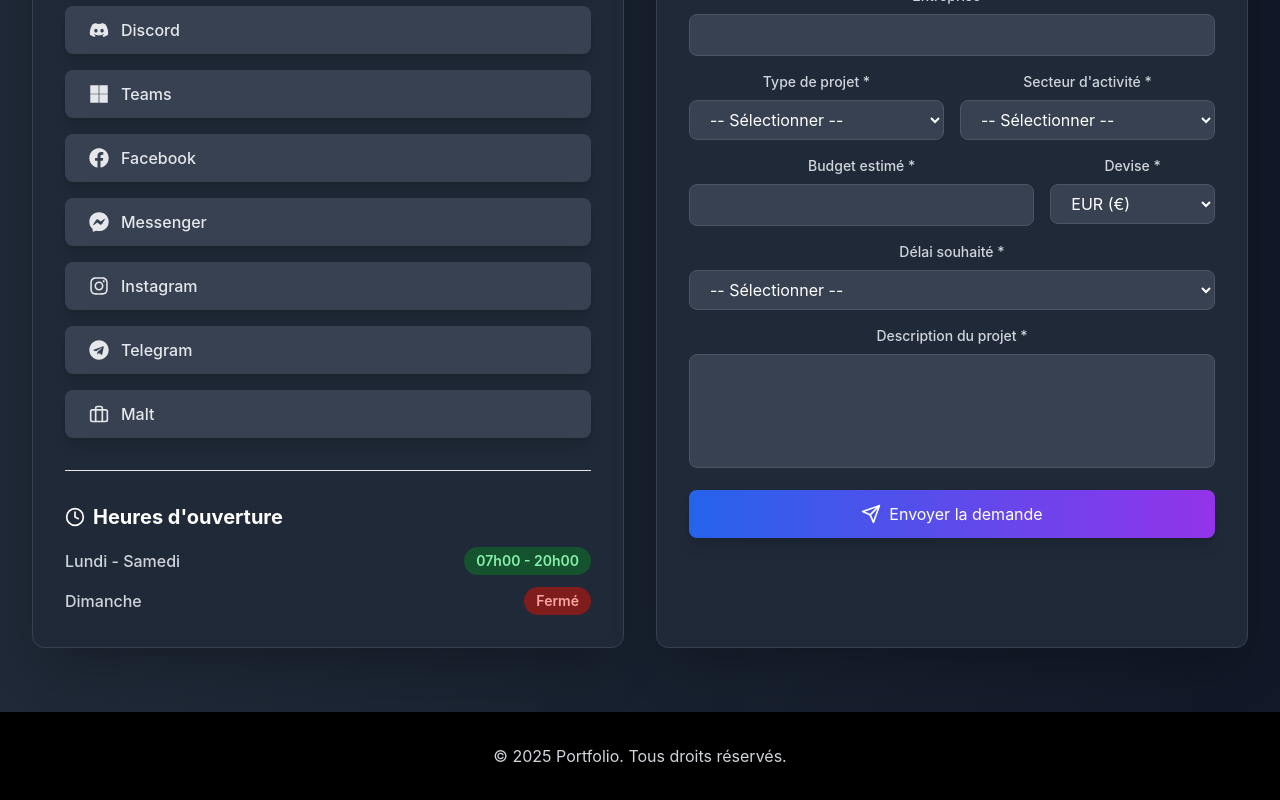
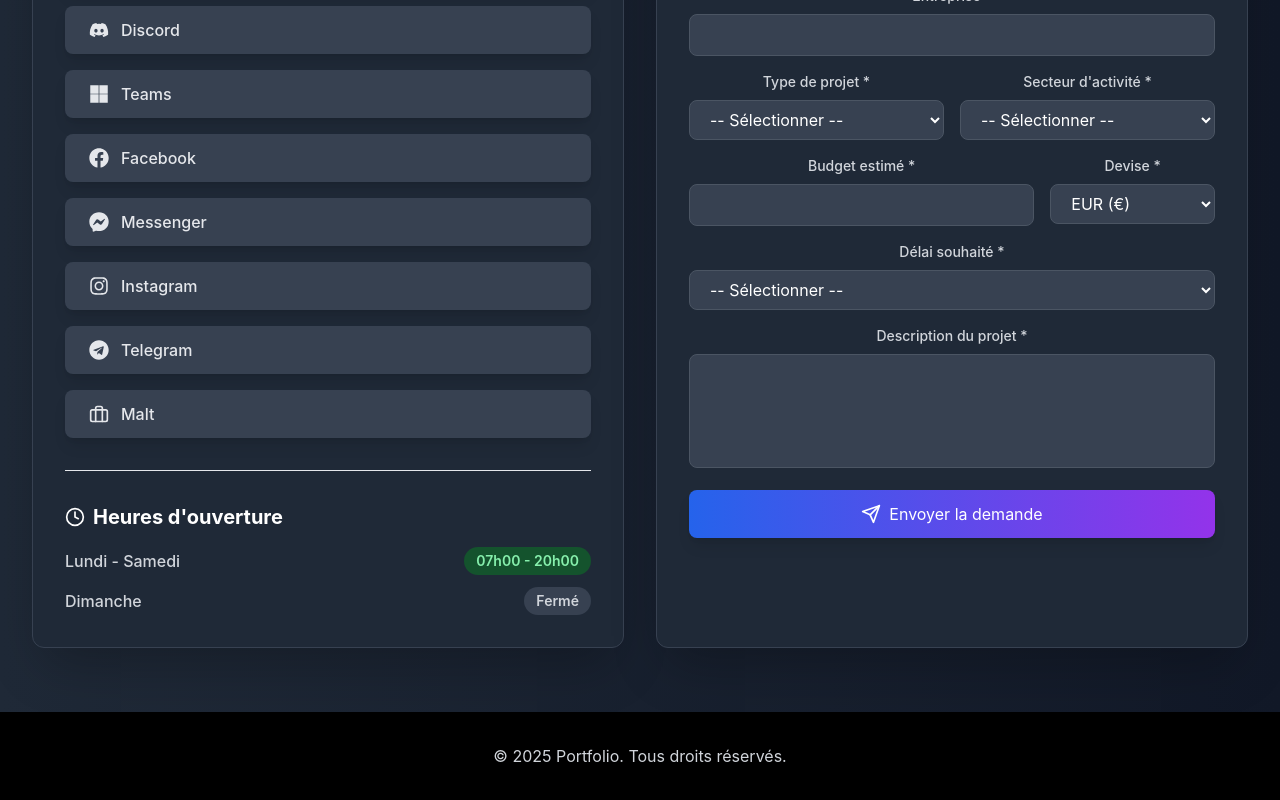
Before and after one commit to Clement2909/portfolio, a React (Create React App) app: page /#/ in a window 1280 px wide. Shown: the part 6710-7510 px from the top of the page. Built offline with nearby package versions, Linux system fonts and the light colour scheme.

Commit message:
Change Sunday closed badge color from red to gray

```diff
--- a/src/components/Portfolio.jsx
+++ b/src/components/Portfolio.jsx
@@ -1632,7 +1632,7 @@ const Portfolio = ({ isDark: propIsDark, setIsDark: propSetIsDark, currentLang:
                   <div className="flex justify-between items-center">
                     <span className="font-medium">{t.contact.openingHours.sunday}</span>
                     <span className={`px-3 py-1 rounded-full text-sm font-semibold ${
-                      isDark ? 'bg-red-900 text-red-300' : 'bg-red-100 text-red-800'
+                      isDark ? 'bg-gray-700 text-gray-300' : 'bg-gray-200 text-gray-700'
                     }`}>{t.contact.openingHours.closed}</span>
                   </div>
                 </div>
```
